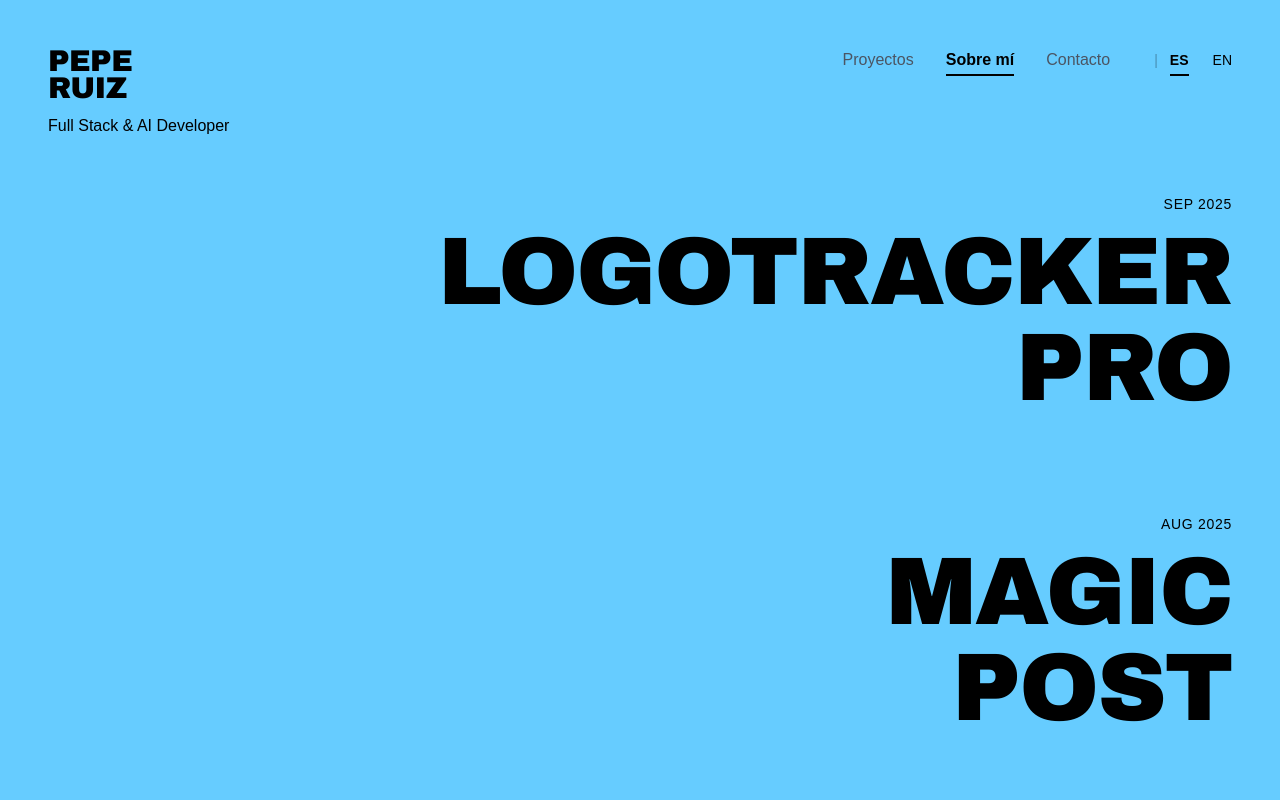
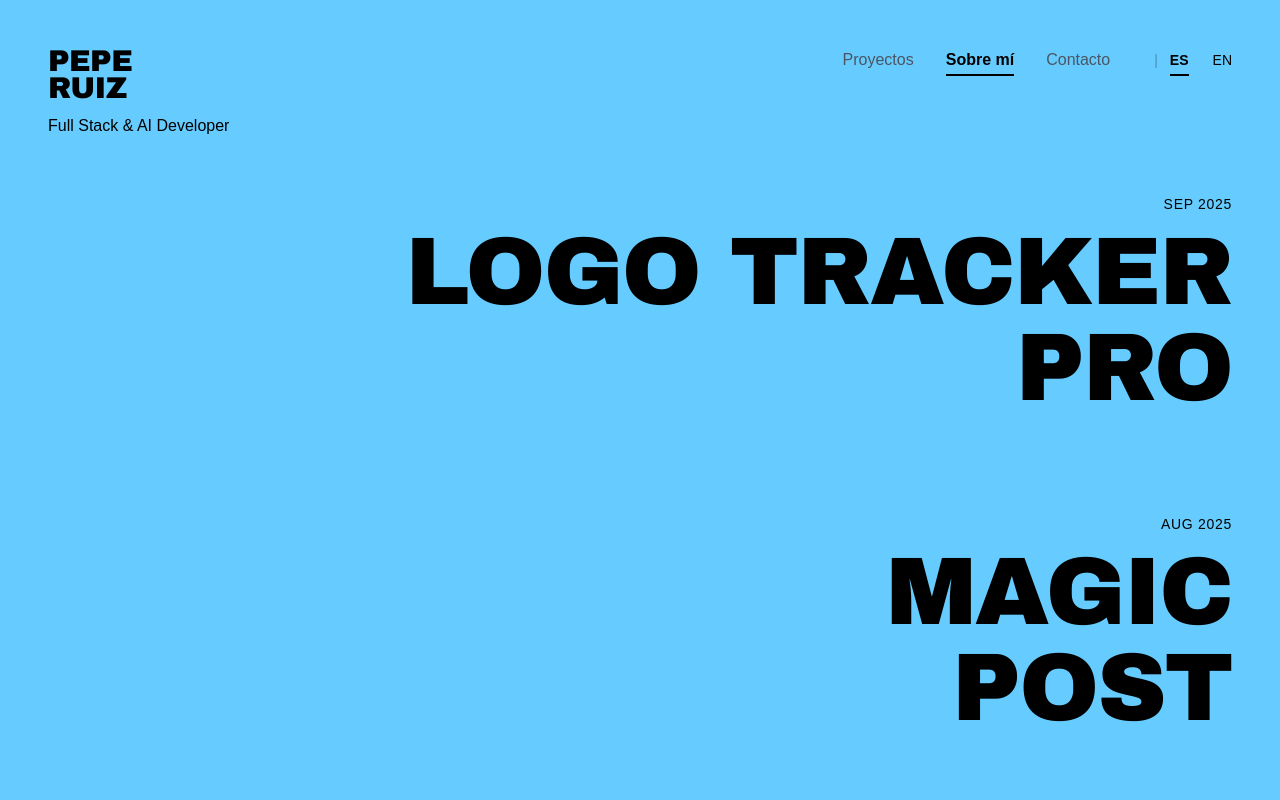
Before and after one commit to peperuizdev/portfolio-fullstack-datascience, a Next.js app: page /about in a window 1280 px wide. Shown: the top 800 px of the page. Built offline with nearby package versions, Linux system fonts and the light colour scheme.

Commit message:
fix: fix logo tracker pro name

```diff
--- a/src/data/projects.ts
+++ b/src/data/projects.ts
@@ -230,7 +230,7 @@ const projectsBase = [
 // Contenido en español
 const projectsContentES = {
   'logotracker-pro': {
-    title: 'LOGOTRACKER PRO',
+    title: 'LOGOTR ACKER PRO',
     description: 'Plataforma de inteligencia artificial que automatiza la detección de logos en videos de influencers, transformando la verificación manual de campañas publicitarias en análisis preciso y escalable',
     longDescription: 'Sistema integral que combina computer vision avanzada con análisis de compliance contractual. Utiliza modelos YOLO11 especializados para detectar logos de Nike y Adidas con 98% de precisión, procesando videos desde YouTube/TikTok y generando reportes automáticos con métricas de ROI.',
     problem: 'Las agencias de marketing gastan más de 200 horas mensuales verificando manualmente si el contenido de influencers cumple con los requisitos de exposición de marca. Este proceso manual tiene tasas de error del 20% y consume recursos significativos que podrían destinarse a actividades estratégicas.',
@@ -402,7 +402,7 @@ const projectsContentES = {
 // Contenido en inglés
 const projectsContentEN = {
   'logotracker-pro': {
-    title: 'LOGOTRACKER PRO',
+    title: 'LOGO TRACKER PRO',
     description: 'Artificial intelligence platform that automates logo detection in influencer videos, transforming manual advertising campaign verification into precise and scalable analysis',
     longDescription: 'Comprehensive system that combines advanced computer vision with contractual compliance analysis. Uses specialized YOLO11 models to detect Nike and Adidas logos with 98% precision, processing videos from YouTube/TikTok and generating automatic reports with ROI metrics.',
     problem: 'Marketing agencies spend over 200 hours monthly manually verifying if influencer content meets brand exposure requirements. This manual process has 20% error rates and consumes significant resources that could be allocated to strategic activities.',
```
